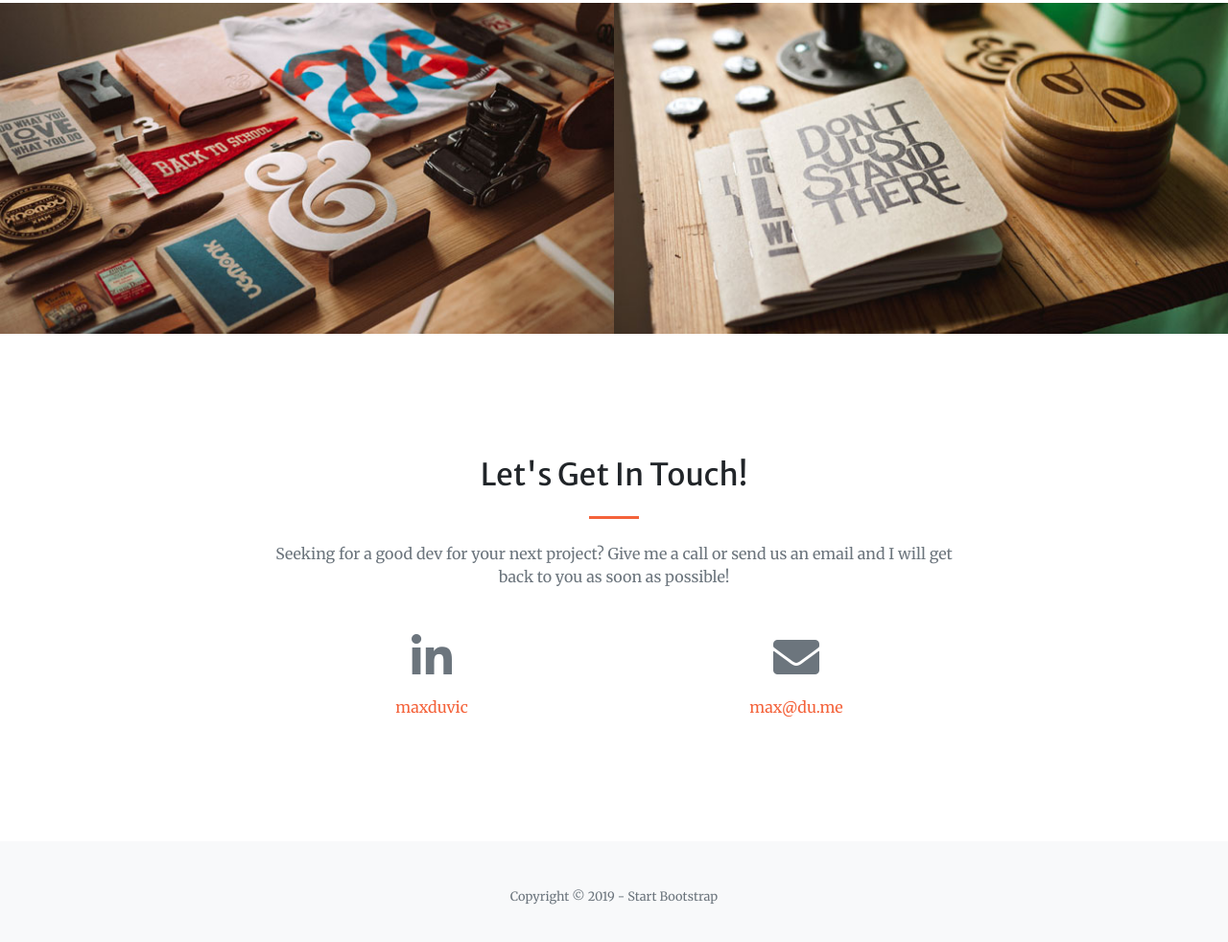
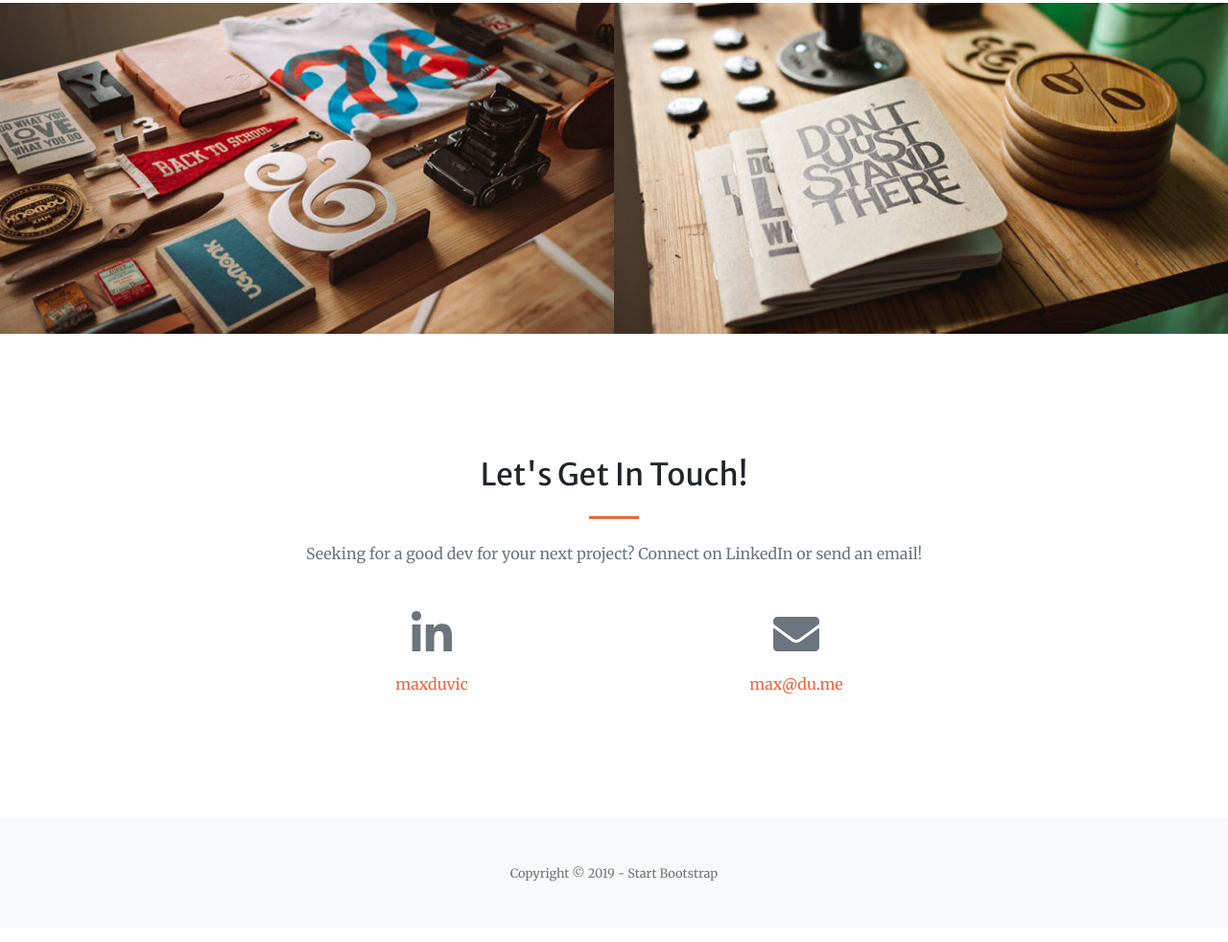
Before and after one commit to kimchirice/KIMCHIRICE.GITHUB.IO, a website with bundled scripts: page index.html in a window 1280 px wide. Shown: the part 1817-2799 px from the top of the page at 96% size. Built offline with nearby package versions, Linux system fonts and the light colour scheme.

Commit message:
new working for get in touch

```diff
--- a/index.html
+++ b/index.html
@@ -168,7 +168,7 @@
         <div class="col-lg-8 text-center">
           <h2 class="mt-0">Let's Get In Touch!</h2>
           <hr class="divider my-4">
-          <p class="text-muted mb-5">Seeking for a good dev for your next project? Give me a call or send us an email and I will get back to you as soon as possible!</p>
+          <p class="text-muted mb-5">Seeking for a good dev for your next project? Connect on LinkedIn or send an email!</p>
         </div>
       </div>
       <div class="row">
```
